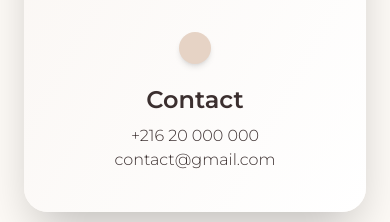
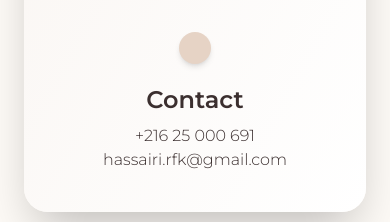
Before and after one commit to bahloulfares/ConfortTableTunisie, a React (Create React App) app: page /contact in a window 390 px wide. Shown: the part 800-1022 px from the top of the page. Built offline with nearby package versions, Linux system fonts and the light colour scheme.

Commit message:
feat: add ScrollToTop component and update contact info
- Implement ScrollToTop component to reset scroll position on route change
- Update contact phone number and email address
- Clean up commented code in App.js routing configuration

```diff
--- a/src/App.js
+++ b/src/App.js
@@ -6,24 +6,22 @@ import Home from "./pages/Home";
 import Products from "./pages/Products";
 import About from "./pages/About";
 import Contact from "./pages/Contact";
+import ProductDetail from "./pages/ProductDetail";
+import ScrollToTop from "./components/ScrollToTop"; // ✅ ajouté
+
 import "./App.css";
-import ProductDetail from "./pages/ProductDetail";
 
 function App() {
   return (
     <Router>
+      <ScrollToTop /> {/* ✅ ici */}
       <div className="flex flex-col min-h-screen">
         <Navbar />
         <main className="flex-grow pt-16">
           <Routes>
             <Route path="/" element={<Home />} />
-            {/* <Route path="/products" element={<Products />} /> */}
-            {/* <Route path="/produits" element={<Products />} /> */}
-            <Route path="/produits" element={<Products />} />   {/* ✅ */}
-            {/* <Route path="/returnProduct" element={<Products />} />   ✅ */}
-            {/* <Route path="/produit/:id" element={<ProductDetail/>} /> */}
+            <Route path="/produits" element={<Products />} />
             <Route path="/product/:id" element={<ProductDetail />} />
-
             <Route path="/about" element={<About />} />
             <Route path="/contact" element={<Contact />} />
           </Routes>
--- /dev/null
+++ b/src/components/ScrollToTop.js
@@ -0,0 +1,17 @@
+import { useEffect } from "react";
+import { useLocation } from "react-router-dom";
+
+const ScrollToTop = () => {
+  const { pathname } = useLocation();
+
+  useEffect(() => {
+    window.scrollTo({
+      top: 0,
+      behavior: "instant", // tu peux mettre "smooth" si tu veux un scroll fluide
+    });
+  }, [pathname]);
+
+  return null;
+};
+
+export default ScrollToTop;
--- a/src/pages/Contact.jsx
+++ b/src/pages/Contact.jsx
@@ -43,8 +43,8 @@ const Contact = () => {
                 <i className="fas fa-phone-alt text-3xl text-[#5a3825]"></i>
               </div>
               <h3 className="text-2xl font-semibold mb-2">Contact</h3>
-              <p className="text-base font-light">+216 20 000 000</p>
-              <p className="text-base font-light">contact@gmail.com</p>
+              <p className="text-base font-light">+216 25 000 691</p>
+              <p className="text-base font-light">hassairi.rfk@gmail.com</p>
             </div>
 
           </div>
```
